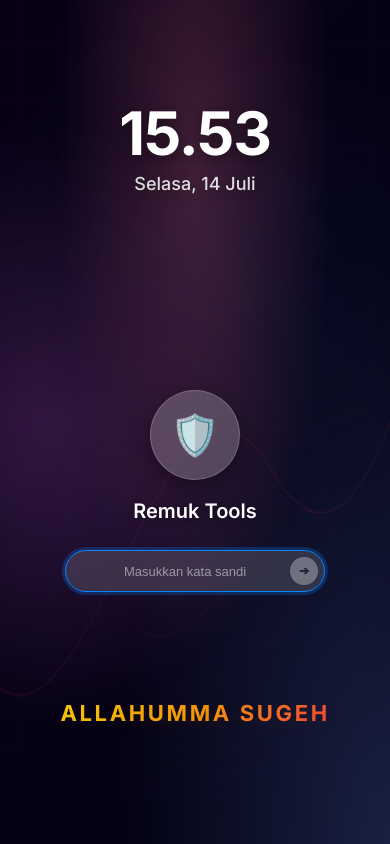
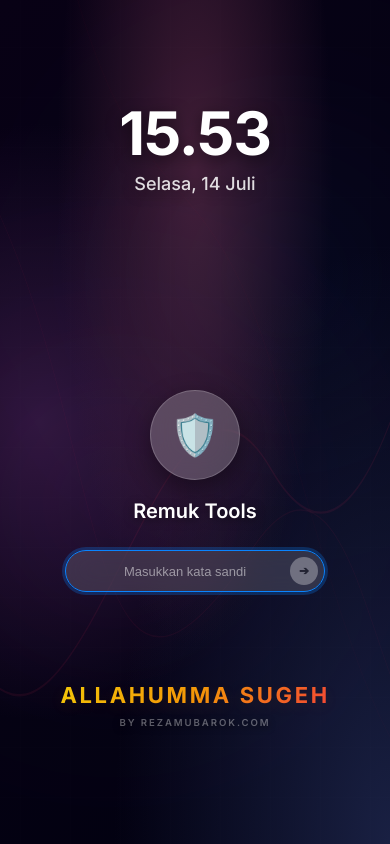
Before and after one commit to rezamubarock/remuk, a React (Vite) app: page / in a window 390 px wide. Built offline with nearby package versions, Linux system fonts and the light colour scheme.

Commit message:
fix: ubah bypass lockscreen menjadi berbasis ID Perangkat unik (Device ID) dan tambahkan tanda air by RezaMubarok.com di wallpaper

```diff
--- a/src/App.jsx
+++ b/src/App.jsx
@@ -78,33 +78,31 @@ const App = () => {
     }
   }, [isLocked, openApp]);
 
-  // Real-time network auto-unlock check
+  // Real-time device auto-unlock check
   useEffect(() => {
     if (isFirebaseReady && firebaseService?.db && isLocked) {
       const checkAutoUnlock = async () => {
         try {
-          const res = await fetch('https://api.ipify.org?format=json');
-          const data = await res.json();
-          if (data.ip) {
-            const utf8 = new TextEncoder().encode(data.ip);
-            const hashBuffer = await crypto.subtle.digest('SHA-256', utf8);
-            const hashArray = Array.from(new Uint8Array(hashBuffer));
-            const ipHash = hashArray.map((b) => b.toString(16).padStart(2, '0')).join('');
+          // Get or generate unique device ID
+          let deviceId = localStorage.getItem('remuk_device_id');
+          if (!deviceId) {
+            deviceId = `dev-${Math.random().toString(36).substr(2, 9)}-${Date.now()}`;
+            localStorage.setItem('remuk_device_id', deviceId);
+          }
 
           const { doc, getDoc } = await import('firebase/firestore');
-            const docRef = doc(firebaseService.db, 'notes', 'lockscreen_unlocked_ips');
+          const docRef = doc(firebaseService.db, 'notes', 'lockscreen_unlocked_devices');
           const snap = await getDoc(docRef);
 
           if (snap.exists()) {
             const docData = snap.data();
-              if (docData.unlockedHashes && docData.unlockedHashes[ipHash] === true) {
+            if (docData.unlockedDevices && docData.unlockedDevices[deviceId] === true) {
               sessionStorage.setItem('remuk_lockscreen_unlocked', 'true');
               setIsLocked(false);
             }
           }
-          }
         } catch (e) {
-          console.error('Network auto-unlock check bypassed due to connection or fetch error:', e);
+          console.error('Device auto-unlock check failed:', e);
         }
       };
       checkAutoUnlock();
--- a/src/shell/Lockscreen.jsx
+++ b/src/shell/Lockscreen.jsx
@@ -49,27 +49,24 @@ const Lockscreen = ({ onUnlock, firebaseService }) => {
       if (inputHash === HASH_TARGET) {
         sessionStorage.setItem('remuk_lockscreen_unlocked', 'true');
 
-        // Save network IP hash to Firestore to bypass on future entries
+        // Save unique device ID to Firestore to bypass on future entries
         if (firebaseService?.db) {
           try {
-            const res = await fetch('https://api.ipify.org?format=json');
-            const data = await res.json();
-            if (data.ip) {
-              const utf8 = new TextEncoder().encode(data.ip);
-              const hashBuffer = await crypto.subtle.digest('SHA-256', utf8);
-              const hashArray = Array.from(new Uint8Array(hashBuffer));
-              const ipHash = hashArray.map((b) => b.toString(16).padStart(2, '0')).join('');
+            let deviceId = localStorage.getItem('remuk_device_id');
+            if (!deviceId) {
+              deviceId = `dev-${Math.random().toString(36).substr(2, 9)}-${Date.now()}`;
+              localStorage.setItem('remuk_device_id', deviceId);
+            }
 
-              const { doc, setDoc } = await import('firebase/firestore');
-              const docRef = doc(firebaseService.db, 'notes', 'lockscreen_unlocked_ips');
-              await setDoc(docRef, {
-                unlockedHashes: {
-                  [ipHash]: true
-                }
-              }, { merge: true });
-            }
-          } catch (netErr) {
-            console.error('Failed to log network IP for auto-unlock:', netErr);
+            const { doc, setDoc } = await import('firebase/firestore');
+            const docRef = doc(firebaseService.db, 'notes', 'lockscreen_unlocked_devices');
+            await setDoc(docRef, {
+              unlockedDevices: {
+                [deviceId]: true
+              }
+            }, { merge: true });
+          } catch (devErr) {
+            console.error('Failed to log device ID for auto-unlock:', devErr);
           }
         }
 
--- a/src/shell/Wallpaper.jsx
+++ b/src/shell/Wallpaper.jsx
@@ -80,6 +80,7 @@ const Wallpaper = () => {
       {/* Centered Allahumma Sugeh text */}
       <div className="wallpaper-info">
         <h2 className="wallpaper-sugeh">Allahumma Sugeh</h2>
+        <span className="wallpaper-by">by RezaMubarok.com</span>
       </div>
     </div>
   );
--- a/src/styles/wallpaper.css
+++ b/src/styles/wallpaper.css
@@ -106,6 +106,19 @@
   animation: sugehPulse 3s ease-in-out infinite alternate;
 }
 
+.wallpaper-by {
+  font-family: var(--font-sans);
+  font-size: 0.8rem;
+  font-weight: 600;
+  text-transform: uppercase;
+  letter-spacing: 0.25em;
+  color: rgba(255, 255, 255, 0.35);
+  margin-top: 8px;
+  text-shadow: 0 2px 6px rgba(0,0,0,0.6);
+  text-align: center;
+  pointer-events: none;
+}
+
 @keyframes sugehPulse {
   0% {
     transform: scale(0.98);
@@ -202,6 +215,11 @@
   .wallpaper-sugeh {
     font-size: 1.4rem;
   }
+  .wallpaper-by {
+    font-size: 0.6rem;
+    letter-spacing: 0.2em;
+    margin-top: 4px;
+  }
   .wallpaper-diag {
     max-width: 100%;
   }
```
Lines whose indentation alone changed are shown as unchanged.
